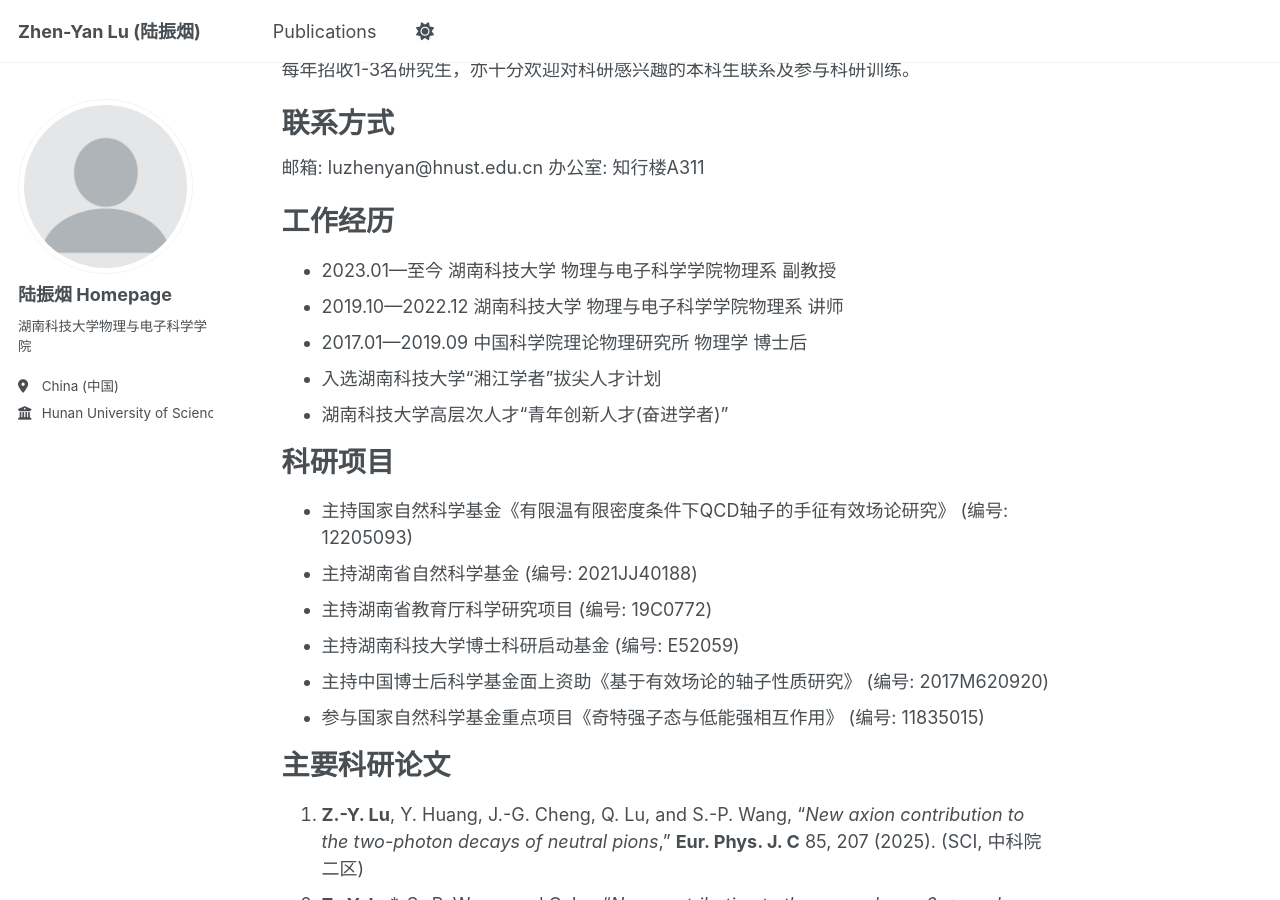
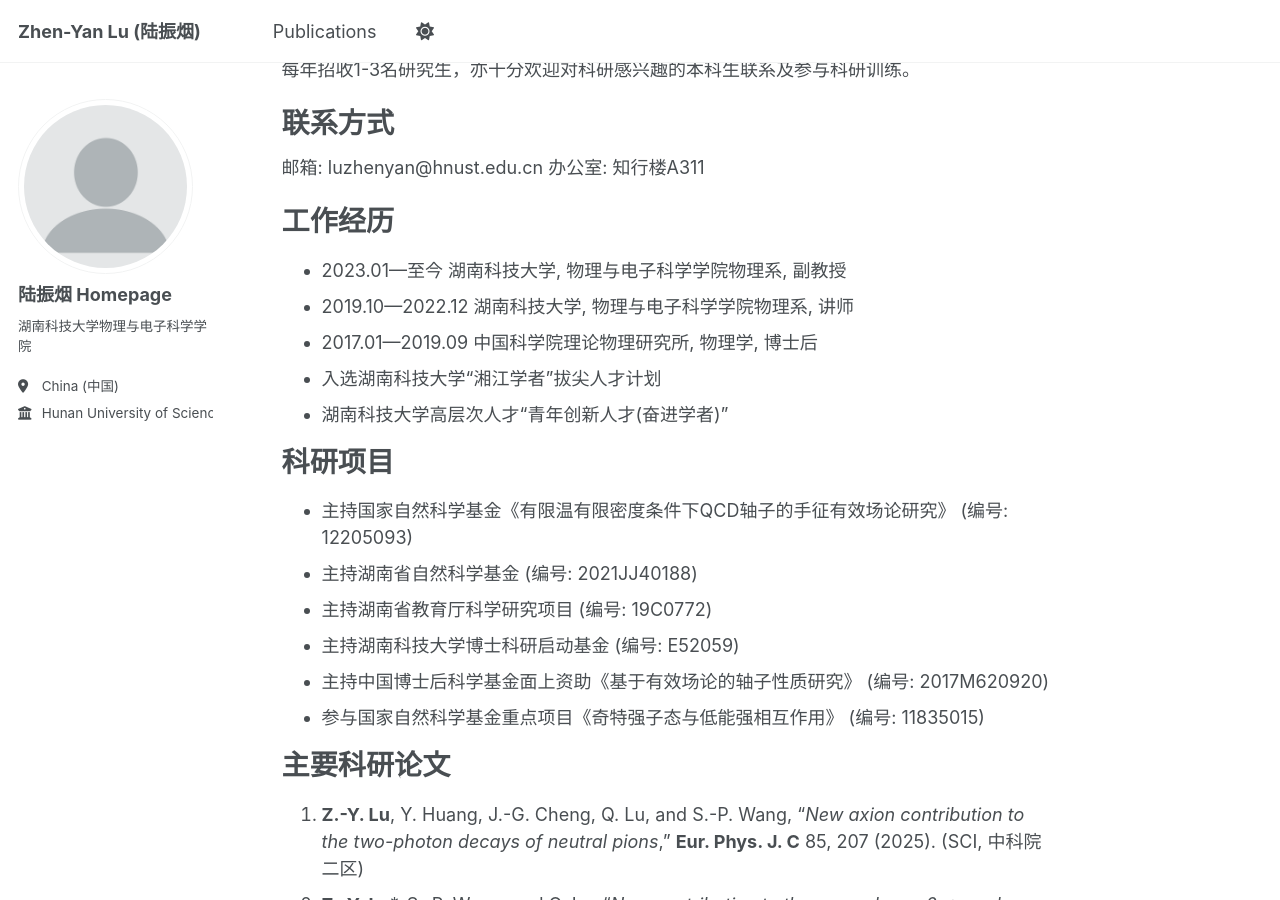
Before and after one commit to luzhenyan-stack/luzhenyan.github.io, a Jekyll site: the page built from _pages/about.md, in a window 1280 px wide and 900 px high, scrolled down 818 px. Built offline with Jekyll 4.4.1, drawn with Linux system fonts in a browser that asks for light colours; a script that is not in the unit is left out.

```diff
--- a/_pages/about.md
+++ b/_pages/about.md
@@ -35,9 +35,9 @@ redirect_from:
 
 工作经历
 ======
- - 2023.01—至今      湖南科技大学    物理与电子科学学院物理系     副教授
- - 2019.10—2022.12  湖南科技大学     物理与电子科学学院物理系     讲师
- - 2017.01—2019.09  中国科学院理论物理研究所          物理学     博士后
+ - 2023.01—至今      湖南科技大学,    物理与电子科学学院物理系,     副教授
+ - 2019.10—2022.12  湖南科技大学,     物理与电子科学学院物理系,     讲师
+ - 2017.01—2019.09  中国科学院理论物理研究所,          物理学,     博士后
   - 入选湖南科技大学“湘江学者”拔尖人才计划
   - 湖南科技大学高层次人才“青年创新人才(奋进学者)”
 
```
